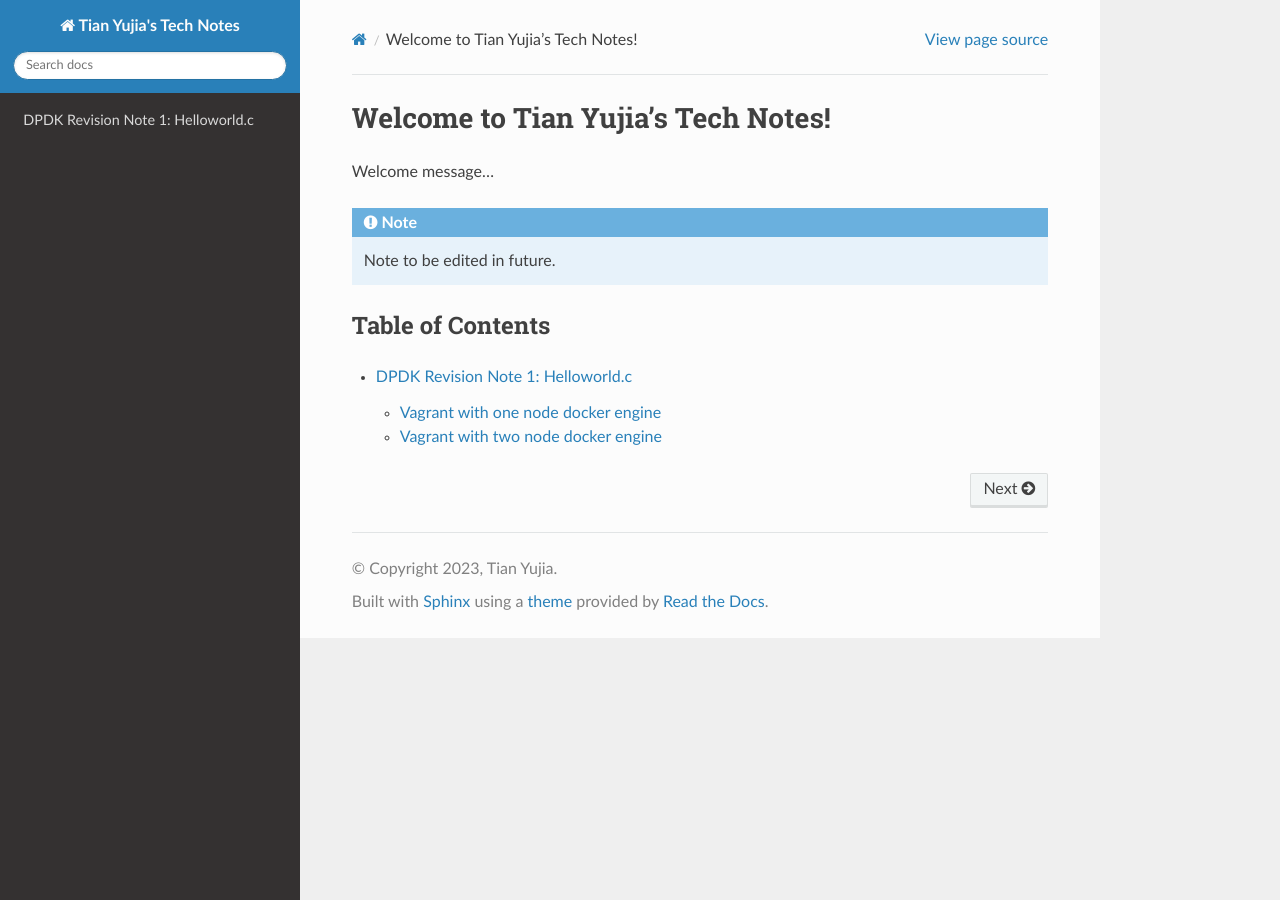
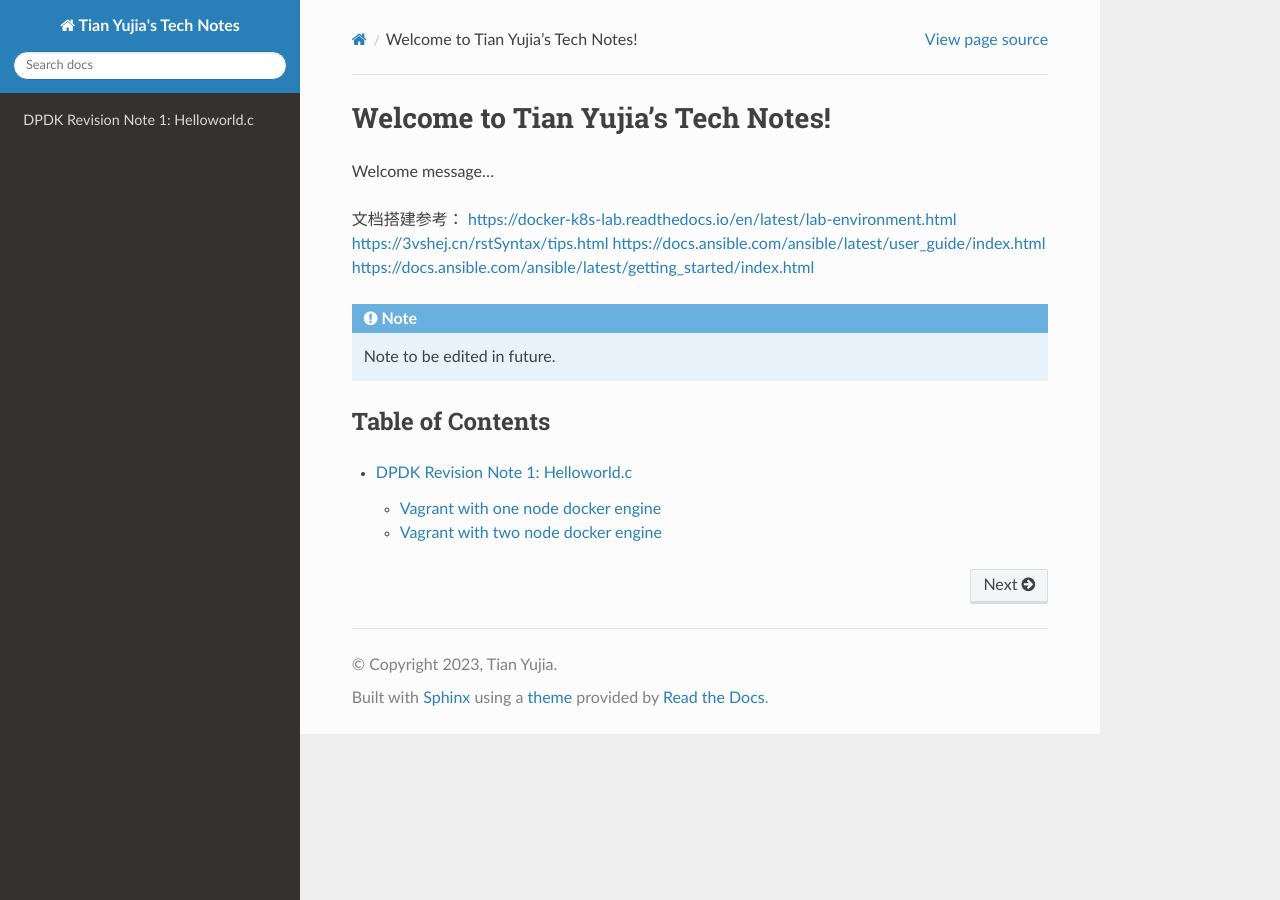
Before and after one commit to Xmercynme/netdev, a Sphinx documentation site: the page built from docs/source/index.rst, in a window 1280 px wide. Built offline with Sphinx 7.4.7 and the Read the Docs theme 2.0.0, drawn with Linux system fonts in a browser that asks for light colours.

Commit message:
Update index.rst

```diff
--- a/docs/source/index.rst
+++ b/docs/source/index.rst
@@ -7,6 +7,12 @@ Welcome to Tian Yujia's Tech Notes!
 ======================================
 
 Welcome message...
+
+文档搭建参考：
+https://docker-k8s-lab.readthedocs.io/en/latest/lab-environment.html
+https://3vshej.cn/rstSyntax/tips.html
+https://docs.ansible.com/ansible/latest/user_guide/index.html
+https://docs.ansible.com/ansible/latest/getting_started/index.html
 
 .. note::
    Note to be edited in future.
```
